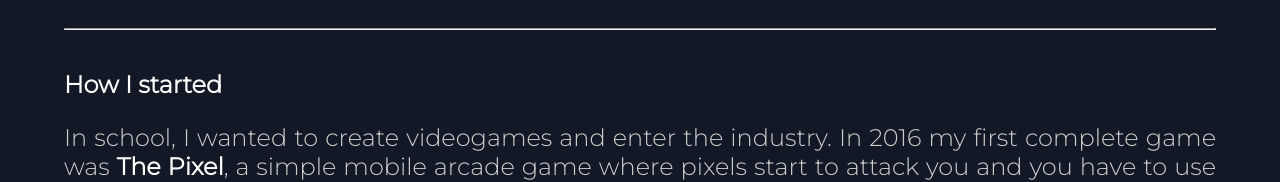
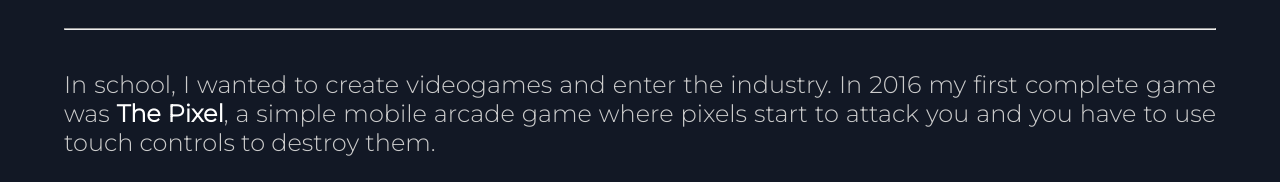
Before and after one commit to tomi901/personal-webpage, a React (Create React App) app: page / in a window 1280 px wide. Shown: the part 1166-1348 px from the top of the page. Built offline with nearby package versions, Linux system fonts and the light colour scheme.

Commit message:
Cleaned home page

```diff
--- a/src/pages/Home/Home.tsx
+++ b/src/pages/Home/Home.tsx
@@ -61,10 +61,7 @@ export function HomeContent() {
             JavaScript</strong> and <strong>C#</strong>, using technologies like <strong>Express.js</strong>, <strong>
             React</strong>, <strong>Firebase</strong>, <strong>Unity</strong> and <strong>Unreal Engine</strong>.
         </p>
-        <p>
-        </p>
         <hr></hr>
-        <h2>How I started</h2>
         <p>
             In school, I wanted to create videogames and enter the industry. In 2016 my first complete game was <strong>
             The Pixel</strong>, a simple mobile arcade game where pixels start to attack you and you have to use touch controls to destroy them.
```
